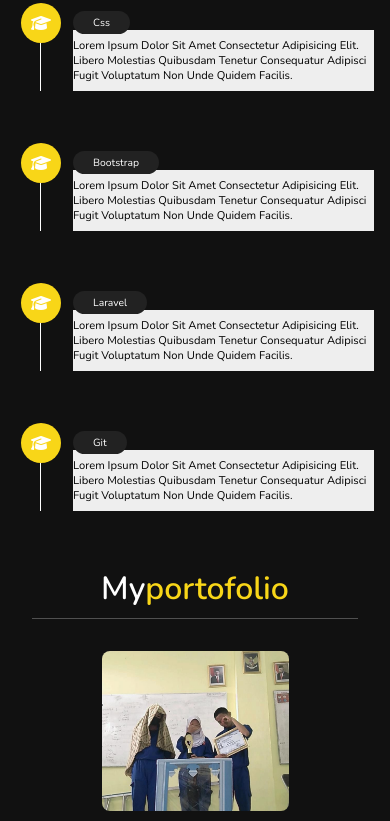
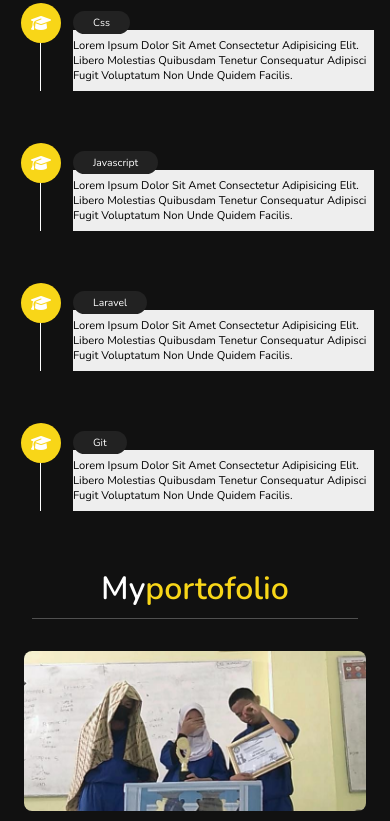
Before and after one commit to Fannyarum/Fannyarum.github.io, a plain HTML site: page index.html in a window 390 px wide. Shown: the part 2053-2874 px from the top of the page. Drawn offline with nearby package versions, Linux system fonts and the light colour scheme.

Commit message:
mengubah section skill

```diff
--- a/index.html
+++ b/index.html
@@ -92,7 +92,7 @@
 
         <div class="box">
             <i class="fas fa-graduation-cap"></i>
-            <span>bootstrap</span>
+            <span>javascript</span>
             <p>Lorem ipsum dolor sit amet consectetur adipisicing elit. Libero molestias quibusdam tenetur consequatur adipisci fugit voluptatum non unde quidem facilis.</p>
         </div>
 
@@ -110,6 +110,7 @@
     </div>
 </section>
 <!--skill section end-->
+
 <!--portofolio section start-->
 <section class="portofolio" id="portofolio">
 <h1 class="heading">my<span>portofolio</span> </h1>
--- a/style.css
+++ b/style.css
@@ -482,7 +482,7 @@ footer p:nth-child(2) {
     width: 100%;
   }
   .portofolio .box-container .box{
-    width: 50%;
+    width: 100%;
    }
   .contact .row form{
     margin:3rem 0;
```
